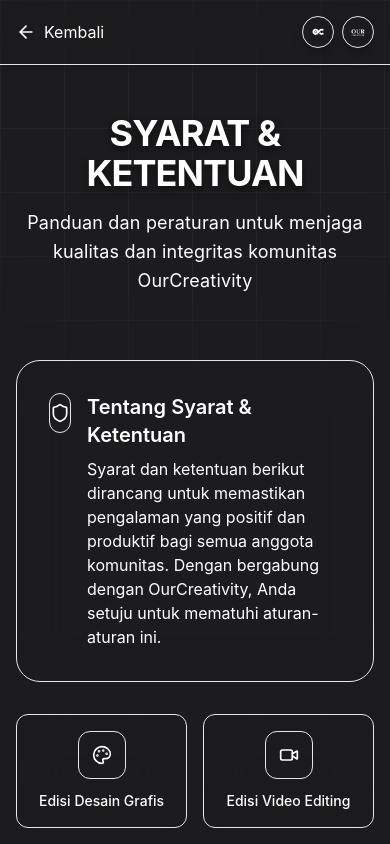
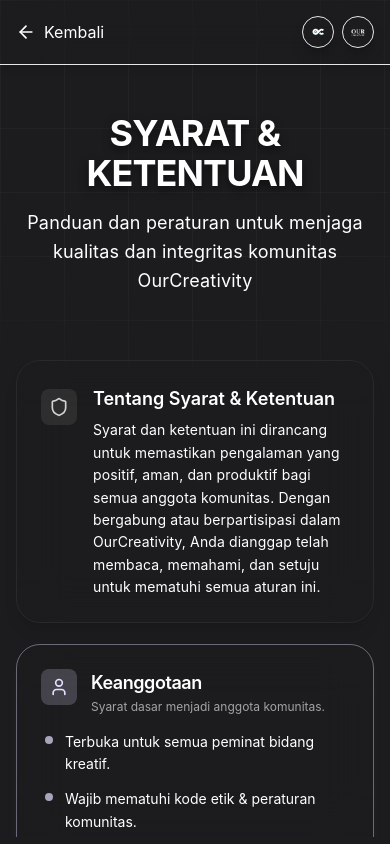
Before and after one commit to DoctorThink/ourcreativity, a React (Vite) app: page /terms in a window 390 px wide. Built offline with nearby package versions, Linux system fonts and the light colour scheme.

Commit message:
Update Terms.tsx

```diff
--- a/src/pages/Terms.tsx
+++ b/src/pages/Terms.tsx
@@ -1,99 +1,145 @@
-
 import { motion } from "framer-motion";
 import PageLayout from "@/components/layouts/PageLayout";
-import { Check, Shield, AlertTriangle, FileText, Bookmark, User, FileCode, Lock, Users, Palette, Video, MessageSquare, Heart } from "lucide-react";
-import { Separator } from "@/components/ui/separator";
+import { cn } from "@/lib/utils";
+import { Check, Shield, AlertTriangle, User, FileCode, Users, Heart, Bookmark } from "lucide-react"; // Removed unused icons
+import React from "react";
 
-const Terms = () => {
-  // Enhanced animation variants for staggered animations
+/**
+ * FILES/FOLDERS TO CHECK/ENSURE EXIST AND ARE CONFIGURED:
+ * (Consistency Check - Assumed same as previous examples)
+ *
+ * 1.  `src/components/layouts/PageLayout.tsx`: Provides page structure, header, background.
+ * 2.  `src/index.css`: Defines CSS variables, fonts, base styles, Tailwind directives.
+ * 3.  `tailwind.config.ts`: Defines accent colors, fonts, plugins.
+ * 4.  `src/lib/utils.ts`: Provides the `cn` utility function.
+ * 5.  `lucide-react` (dependency): Installed.
+ * 6.  `framer-motion` (dependency): Installed.
+ */
+
+// --- Animation Variants ---
 const containerVariants = {
   hidden: { opacity: 0 },
   visible: {
     opacity: 1,
-      transition: {
-        staggerChildren: 0.15,
-        delayChildren: 0.3,
-      }
-    }
+    transition: { staggerChildren: 0.08, delayChildren: 0.1 },
+  },
 };
 
-  const itemVariants = {
-    hidden: { opacity: 0, y: 20 },
-    visible: { opacity: 1, y: 0, transition: { duration: 0.5 } }
+const cardVariants = {
+  hidden: { opacity: 0, y: 20, scale: 0.98 },
+  visible: {
+    opacity: 1,
+    y: 0,
+    scale: 1,
+    transition: { duration: 0.45, ease: [0.25, 0.1, 0.25, 1.0] },
+  },
 };
 
-  // Enhanced terms sections with rules and regulations
+const cardHover = {
+  scale: 1.02,
+  boxShadow: "0px 10px 20px -8px rgba(0, 0, 0, 0.2)",
+  transition: { type: "spring", stiffness: 350, damping: 20 },
+};
+
+const listItemVariants = {
+    hidden: { opacity: 0, x: -10 },
+    visible: { opacity: 1, x: 0, transition: { duration: 0.3, ease: "easeOut" } }
+};
+
+// --- Terms Data (Simplified and Structured for Cards) ---
 const termsSections = [
   {
     id: "membership",
     title: "Keanggotaan",
-      description: "Syarat dan ketentuan untuk menjadi anggota komunitas OurCreativity.",
-      icon: <User className="w-5 h-5" />,
+    icon: User,
+    accent: "lavender",
+    description: "Syarat dasar menjadi anggota komunitas.",
     rules: [
-        "Keanggotaan terbuka untuk semua yang tertarik berkarya di bidang kreatif",
-        "Setiap anggota wajib mematuhi kode etik komunitas",
-        "Anggota didorong untuk berpartisipasi aktif dalam diskusi dan kegiatan",
-        "Anggota dapat mengundurkan diri kapan saja dengan pemberitahuan"
+      "Terbuka untuk semua peminat bidang kreatif.",
+      "Wajib mematuhi kode etik & peraturan komunitas.",
+      "Diharapkan partisipasi aktif dalam diskusi & kegiatan.",
+      "Dapat mengundurkan diri kapan saja dengan pemberitahuan.",
     ],
-      decoration: (
-        <div className="absolute top-0 right-0 w-24 h-24 rounded-bl-3xl border-l border-b border-foreground/10" style={{ opacity: 0.1 }} />
-      )
   },
   {
     id: "content",
     title: "Konten & Karya",
-      description: "Aturan terkait konten dan karya yang dibagikan dalam komunitas.",
-      icon: <FileCode className="w-5 h-5" />,
+    icon: FileCode,
+    accent: "mint",
+    description: "Aturan berbagi konten dan hasil karya.",
     rules: [
-        "Semua karya yang dibagikan harus merupakan karya asli atau memiliki izin",
-        "Konten tidak boleh melanggar hak cipta atau hak kekayaan intelektual",
-        "Karya harus sesuai dengan norma-norma dan nilai positif",
-        "Komunitas memiliki hak untuk menampilkan karya Anda untuk keperluan promosi"
+      "Karya harus asli atau memiliki izin yang jelas.",
+      "Dilarang melanggar hak cipta & kekayaan intelektual.",
+      "Konten harus sesuai norma & nilai positif.",
+      "Komunitas berhak menampilkan karya untuk promosi (dengan kredit).",
     ],
-      decoration: (
-        <div className="absolute bottom-0 left-0 w-32 h-32 rounded-tr-3xl border-t border-r border-foreground/5" style={{ opacity: 0.1 }} />
-      )
   },
   {
     id: "interaction",
-      title: "Interaksi & Komunikasi",
-      description: "Panduan untuk berinteraksi dengan anggota lain dalam komunitas.",
-      icon: <Users className="w-5 h-5" />,
+    title: "Interaksi Komunitas",
+    icon: Users,
+    accent: "peach",
+    description: "Panduan komunikasi antar anggota.",
     rules: [
-        "Interaksi antar anggota harus tetap sopan dan menghormati",
-        "Pelecehan, ujaran kebencian, dan diskriminasi tidak akan ditoleransi",
-        "Kritik harus bersifat konstruktif dan fokus pada karya, bukan pribadi",
-        "Pelanggaran berulang dapat mengakibatkan pembekuan atau pengakhiran keanggotaan"
+      "Jaga kesopanan & saling menghormati.",
+      "Tidak ada toleransi untuk pelecehan & diskriminasi.",
+      "Kritik bersifat konstruktif, fokus pada karya.",
+      "Pelanggaran berulang dapat berakibat sanksi.",
     ],
-      decoration: (
-        <div className="absolute top-10 left-10 w-16 h-16 rotate-45 border border-foreground/10" style={{ opacity: 0.1 }} />
-      )
   },
   {
     id: "groups",
-      title: "Pengelompokan Jenis",
-      description: "Informasi tentang 4 jenis grup dalam komunitas.",
-      icon: <Heart className="w-5 h-5" />,
+    title: "Fokus Grup",
+    icon: Heart, // Representing interests/focus
+    accent: "softPink",
+    description: "Ketentuan mengenai grup minat kreatif.",
     rules: [
-        "Anggota dapat bergabung di lebih dari satu grup (Desain Grafis, Video Editing, Meme Creator, Karya Tulis)",
-        "Setiap grup memiliki forum diskusi khusus untuk topik terkait",
-        "Konten yang dibagikan harus relevan dengan grup tempat dibagikan",
-        "Kolaborasi antar anggota dari grup berbeda sangat dianjurkan"
+      "Bebas bergabung lebih dari satu grup (Desain, Video, Meme, Tulis).",
+      "Diskusi & konten harus relevan dengan topik grup.",
+      "Kolaborasi antar grup sangat didorong.",
+      "Setiap grup memiliki pedoman tambahan jika diperlukan.",
     ],
-      decoration: (
-        <div className="absolute bottom-10 right-10 w-20 h-20 rounded-md border border-foreground/10" style={{ opacity: 0.1 }} />
-      )
   }
 ];
 
-  // Group icons
-  const groupIcons = [
-    { icon: <Palette className="w-5 h-5" />, title: "Desain Grafis" },
-    { icon: <Video className="w-5 h-5" />, title: "Video Editing" },
-    { icon: <MessageSquare className="w-5 h-5" />, title: "Meme Creator" },
-    { icon: <FileText className="w-5 h-5" />, title: "Karya Tulis" }
-  ];
+const intro = {
+    title: "Tentang Syarat & Ketentuan",
+    icon: Shield,
+    accent: "default", // Use default style
+    text: "Syarat dan ketentuan ini dirancang untuk memastikan pengalaman yang positif, aman, dan produktif bagi semua anggota komunitas. Dengan bergabung atau berpartisipasi dalam OurCreativity, Anda dianggap telah membaca, memahami, dan setuju untuk mematuhi semua aturan ini."
+};
 
+const warning = {
+    title: "Pelanggaran Ketentuan",
+    icon: AlertTriangle,
+    accent: "coral", // Use a distinct accent for warning
+    text: "Pelanggaran terhadap syarat dan ketentuan ini dapat berakibat pada peringatan, pembatasan akses, atau pengakhiran keanggotaan, tergantung tingkat keparahan. Komunitas berhak mengubah ketentuan ini dari waktu ke waktu dengan pemberitahuan wajar kepada anggota."
+};
+
+const agreement = {
+    title: "Persetujuan",
+    icon: Bookmark,
+    accent: "default",
+    text: "Partisipasi Anda dalam komunitas ini adalah bentuk persetujuan terhadap semua syarat dan ketentuan yang berlaku.",
+    note: "Ketentuan ini berlaku efektif sejak Juni 2024."
+};
+
+// --- Accent Color Mapping (No changes needed) ---
+const accentStyles: Record<string, { bg: string; border: string; text: string; iconText: string; shadow: string; iconBg: string; bulletBg: string }> = {
+  lavender: { bg: "bg-lavender/10", border: "border-lavender/40", text: "text-lavender", iconText: "text-lavender", shadow: "shadow-lavender/5", iconBg: "bg-lavender/20", bulletBg: "bg-lavender/70" },
+  mint: { bg: "bg-mint/10", border: "border-mint/40", text: "text-mint", iconText: "text-mint", shadow: "shadow-mint/5", iconBg: "bg-mint/20", bulletBg: "bg-mint/70" },
+  peach: { bg: "bg-peach/10", border: "border-peach/40", text: "text-peach", iconText: "text-peach", shadow: "shadow-peach/5", iconBg: "bg-peach/20", bulletBg: "bg-peach/70" },
+  softPink: { bg: "bg-softPink/10", border: "border-softPink/40", text: "text-softPink", iconText: "text-softPink", shadow: "shadow-softPink/5", iconBg: "bg-softPink/20", bulletBg: "bg-softPink/70" },
+  coral: { bg: "bg-coral/10", border: "border-coral/50", text: "text-coral", iconText: "text-coral", shadow: "shadow-coral/10", iconBg: "bg-coral/20", bulletBg: "bg-coral/70" }, // Warning accent
+  default: { bg: "bg-neutral-800/20", border: "border-neutral-700/40", text: "text-neutral-400", iconText: "text-neutral-300", shadow: "shadow-black/10", iconBg: "bg-neutral-700/50", bulletBg: "bg-neutral-500" },
+};
+
+const getAccentStyle = (accentKey: string | undefined) => {
+    return accentStyles[accentKey || 'default'] || accentStyles.default;
+};
+
+
+const Terms = () => {
   return (
     <PageLayout
       title="SYARAT & KETENTUAN"
@@ -103,149 +149,134 @@ const Terms = () => {
         variants={containerVariants}
         initial="hidden"
         animate="visible"
-        className="space-y-8"
+        className="grid grid-cols-1 md:grid-cols-2 gap-5 md:gap-6 relative z-10 pb-12"
       >
-        {/* Introduction section with enhanced design */}
+        {/* --- Introduction Card --- */}
         <motion.div
-          variants={itemVariants}
-          className="backdrop-blur-xl bg-foreground/5 border border-foreground/10 rounded-3xl p-8 relative overflow-hidden"
+            variants={cardVariants}
+            className={cn(
+                "md:col-span-2 p-6 rounded-3xl border relative overflow-hidden shadow-lg",
+                "bg-secondary/70 backdrop-blur-xl",
+                getAccentStyle(intro.accent).border,
+                getAccentStyle(intro.accent).shadow
+            )}
         >
-          {/* Geometric background elements */}
-          <div className="absolute inset-0 bg-gradient-to-br from-foreground/5 to-transparent opacity-50" />
-          <div className="absolute -top-24 -right-24 w-48 h-48 rounded-full bg-foreground/5 blur-3xl" />
-          <div className="absolute -bottom-24 -left-24 w-48 h-48 rounded-full bg-foreground/5 blur-3xl" />
-          <div className="absolute inset-0 geometric-hexagon-pattern opacity-5" />
-
-          <div className="relative z-10 space-y-4">
             <div className="flex items-start gap-4">
-              <div className="w-10 h-10 rounded-full backdrop-blur-md bg-foreground/5 border border-foreground/10 flex items-center justify-center">
-                <Shield className="w-5 h-5 text-foreground/80" />
+                <div className={cn("w-9 h-9 rounded-lg flex items-center justify-center flex-shrink-0 mt-1", getAccentStyle(intro.accent).iconBg)}>
+                    <intro.icon className={cn("w-5 h-5", getAccentStyle(intro.accent).iconText)} />
                 </div>
                 <div>
-                <h2 className="text-xl font-serif font-semibold text-foreground">
-                  Tentang Syarat & Ketentuan
+                    <h2 className="text-lg font-semibold font-serif text-foreground mb-1.5">
+                        {intro.title}
                     </h2>
-                <p className="text-foreground/70 mt-2">
-                  Syarat dan ketentuan berikut dirancang untuk memastikan pengalaman yang positif dan produktif bagi semua anggota komunitas. Dengan bergabung dengan OurCreativity, Anda setuju untuk mematuhi aturan-aturan ini.
+                    <p className="font-sans text-sm text-foreground/80 leading-relaxed text-readable">
+                        {intro.text}
                     </p>
                 </div>
             </div>
-          </div>
+             <div className={cn("absolute -bottom-8 -right-8 w-24 h-24 rounded-full opacity-[0.05] blur-lg", getAccentStyle(intro.accent).bg.replace('/20','/80'))}></div>
         </motion.div>
 
-        {/* Group Icons Section */}
-        <motion.div
-          variants={itemVariants}
-          className="grid grid-cols-2 md:grid-cols-4 gap-4"
-        >
-          {groupIcons.map((group, index) => (
-            <div
-              key={index}
-              className="backdrop-blur-xl bg-foreground/5 border border-foreground/10 rounded-xl p-4 text-center relative overflow-hidden"
-            >
-              <div className="absolute inset-0 bg-gradient-to-br from-foreground/5 to-transparent opacity-50" />
-              <div className="flex flex-col items-center gap-3 relative z-10">
-                <div className="w-12 h-12 rounded-xl backdrop-blur-md bg-foreground/5 border border-foreground/10 flex items-center justify-center">
-                  {group.icon}
-                </div>
-                <p className="text-foreground/70 text-sm font-medium">Edisi {group.title}</p>
-              </div>
-            </div>
-          ))}
-        </motion.div>
 
-        {/* Grid layout for terms sections */}
-        <div className="grid grid-cols-1 gap-8">
-          {termsSections.map((section) => (
+        {/* --- Terms Section Cards --- */}
+        {termsSections.map((section) => {
+            const accent = getAccentStyle(section.accent);
+            const Icon = section.icon;
+            return (
              <motion.div
                key={section.id}
-              variants={itemVariants}
-              className="backdrop-blur-xl bg-foreground/5 border border-foreground/10 rounded-3xl p-8 relative overflow-hidden"
+               variants={cardVariants}
+               whileHover={cardHover}
+               className={cn(
+                 "p-6 rounded-3xl border relative overflow-hidden shadow-lg flex flex-col", // Ensure flex column for potential height differences
+                 "bg-secondary/70 backdrop-blur-xl",
+                 accent.border,
+                 accent.shadow
+               )}
              >
-              {/* Dynamic geometric decorations */}
-              {section.decoration}
-              <div className="absolute inset-0 bg-gradient-to-br from-foreground/5 to-transparent opacity-50" />
-
-              <div className="relative z-10 space-y-6">
-                <div className="flex items-center gap-3">
-                  <div className="w-10 h-10 rounded-xl backdrop-blur-md bg-foreground/5 border border-foreground/10 flex items-center justify-center">
-                    {section.icon}
+                {/* Card Header */}
+                <div className="flex items-start gap-3.5 mb-4">
+                    <div className={cn("w-9 h-9 rounded-lg flex items-center justify-center flex-shrink-0", accent.iconBg)}>
+                        <Icon className={cn("w-5 h-5", accent.iconText)} />
                     </div>
                     <div>
-                    <h2 className="text-xl font-serif font-semibold text-foreground">
+                        <h2 className="text-lg font-semibold font-serif text-foreground tracking-tight">
                         {section.title}
                         </h2>
-                    <p className="text-foreground/50 text-sm mt-1">
-                      {section.description}
-                    </p>
+                        <p className="text-xs text-neutral-400 font-sans mt-0.5">{section.description}</p>
                     </div>
                 </div>
 
-                <Separator className="bg-foreground/10" />
-
-                <ul className="space-y-4">
-                  {section.rules.map((rule, idx) => (
-                    <li key={idx} className="flex items-start gap-3">
-                      <div className="min-w-6 h-6 rounded-full backdrop-blur-md bg-foreground/5 border border-foreground/10 flex items-center justify-center mt-0.5">
-                        <Check className="w-3.5 h-3.5 text-foreground/80" />
-                      </div>
-                      <p className="text-foreground/70">{rule}</p>
-                    </li>
+                {/* Rules List */}
+                <ul className="space-y-3 font-sans text-sm text-foreground/80 leading-relaxed list-none pl-1 flex-grow"> {/* flex-grow helps with alignment */}
+                   {section.rules.map((rule, index) => (
+                     <motion.li
+                        key={index}
+                        variants={listItemVariants}
+                        className="flex items-start gap-3"
+                      >
+                         <span className={cn(
+                            "mt-[5px] w-2 h-2 rounded-full flex-shrink-0", // Bullet styling
+                            accent.bulletBg
+                          )}
+                          />
+                         <span className="flex-1">{rule}</span> {/* Ensure text wraps */}
+                     </motion.li>
                    ))}
                 </ul>
-              </div>
+                <div className={cn("absolute -bottom-8 -left-8 w-24 h-24 rounded-full opacity-[0.06] blur-lg", accent.bg.replace('/10','/80'))}></div>
              </motion.div>
-          ))}
-        </div>
+            );
+        })}
 
-        {/* Warning Section */}
+         {/* --- Warning Card --- */}
         <motion.div
-          variants={itemVariants}
-          className="backdrop-blur-xl bg-foreground/5 border border-foreground/10 rounded-3xl p-6 relative overflow-hidden"
+            variants={cardVariants}
+            className={cn(
+                "md:col-span-2 p-6 rounded-3xl border-2 relative overflow-hidden shadow-lg", // Stronger border for warning
+                "bg-secondary/80 backdrop-blur-xl", // Slightly more opaque
+                getAccentStyle(warning.accent).border, // Use warning accent border
+                "shadow-lg", getAccentStyle(warning.accent).shadow // Use warning accent shadow
+            )}
         >
-          <div className="absolute inset-0 bg-gradient-to-br from-foreground/5 to-transparent opacity-50" />
-
-          <div className="flex items-start gap-4 relative z-10">
-            <div className="min-w-10 h-10 rounded-full backdrop-blur-md bg-foreground/5 border border-foreground/10 flex items-center justify-center">
-              <AlertTriangle className="w-5 h-5 text-foreground/80" />
+            <div className="flex items-start gap-4">
+                <div className={cn("w-9 h-9 rounded-lg flex items-center justify-center flex-shrink-0 mt-1", getAccentStyle(warning.accent).iconBg)}>
+                    <warning.icon className={cn("w-5 h-5", getAccentStyle(warning.accent).iconText)} />
                 </div>
                 <div>
-              <h3 className="text-lg font-serif font-semibold text-foreground mb-2">
-                Pelanggaran Ketentuan
-              </h3>
-              <p className="text-foreground/70">
-                Pelanggaran terhadap syarat dan ketentuan ini dapat berakibat pada peringatan, pembatasan akses, atau pengakhiran keanggotaan, tergantung pada tingkat keparahan. Kami berhak untuk mengubah ketentuan ini dari waktu ke waktu, dengan pemberitahuan kepada seluruh anggota.
+                    <h2 className="text-lg font-semibold font-serif text-foreground mb-1.5">
+                        {warning.title}
+                    </h2>
+                    <p className="font-sans text-sm text-foreground/80 leading-relaxed text-readable">
+                        {warning.text}
                     </p>
                 </div>
             </div>
         </motion.div>
 
-        {/* Agreement section with enhanced design */}
+        {/* --- Agreement Card --- */}
         <motion.div
-          variants={itemVariants}
-          className="text-center space-y-4 p-8 backdrop-blur-xl bg-foreground/5 border border-foreground/10 rounded-3xl relative overflow-hidden"
+            variants={cardVariants}
+            className={cn(
+                "md:col-span-2 p-6 rounded-3xl border relative overflow-hidden shadow-lg text-center",
+                "bg-secondary/70 backdrop-blur-xl",
+                getAccentStyle(agreement.accent).border,
+                getAccentStyle(agreement.accent).shadow
+            )}
         >
-          {/* Geometric background elements */}
-          <div className="absolute inset-0 bg-gradient-to-r from-foreground/5 via-foreground/3 to-foreground/5 opacity-50" />
-          <div className="absolute inset-0 geometric-hexagon-pattern opacity-5" />
-          <div className="absolute w-60 h-60 rounded-full bg-foreground/5 blur-[60px] top-1/2 left-1/2 -translate-x-1/2 -translate-y-1/2" />
+            <div className={cn("w-9 h-9 rounded-lg flex items-center justify-center mx-auto mb-3", getAccentStyle(agreement.accent).iconBg)}>
+                <agreement.icon className={cn("w-5 h-5", getAccentStyle(agreement.accent).iconText)} />
+            </div>
+            <p className="font-sans text-sm text-foreground/85 leading-relaxed max-w-xl mx-auto mb-3">
+                {agreement.text}
+            </p>
+            <p className="font-sans text-xs text-neutral-500 italic">
+                 {agreement.note}
+            </p>
+             <div className="absolute inset-0 geometric-dot-pattern opacity-[0.02] mix-blend-overlay"></div>
+        </motion.div>
 
-          <div className="flex items-center justify-center mb-4">
-            <div className="w-10 h-10 rounded-full backdrop-blur-md bg-foreground/5 border border-foreground/10 flex items-center justify-center">
-              <Bookmark className="w-5 h-5 text-foreground/80" />
-            </div>
-          </div>
 
-          <p className="text-foreground/80 relative z-10 font-medium">
-            Dengan berpartisipasi dalam komunitas OurCreativity, Anda mengakui bahwa telah membaca, memahami, dan setuju untuk mematuhi semua syarat dan ketentuan yang telah ditetapkan.
-          </p>
-
-          <div className="w-16 h-[1px] bg-gradient-to-r from-transparent via-foreground/30 to-transparent mx-auto my-4" />
-
-          <p className="text-sm text-foreground/50 italic relative z-10">
-            Ketentuan ini berlaku sejak 2024 dan dapat berubah sewaktu-waktu dengan pemberitahuan kepada seluruh anggota.
-          </p>
-        </motion.div>
       </motion.div>
     </PageLayout>
   );
```
Lines whose indentation alone changed are shown as unchanged.
